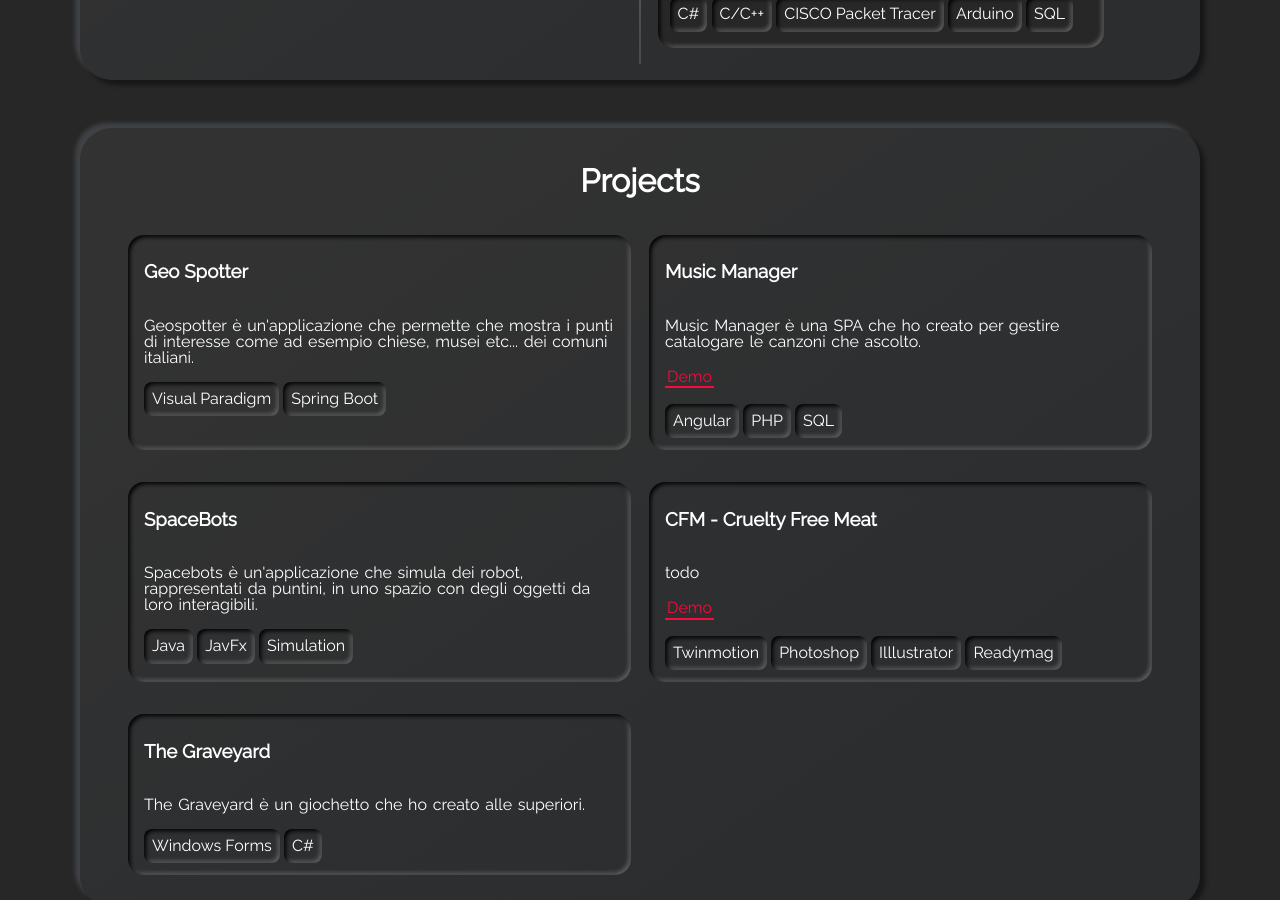
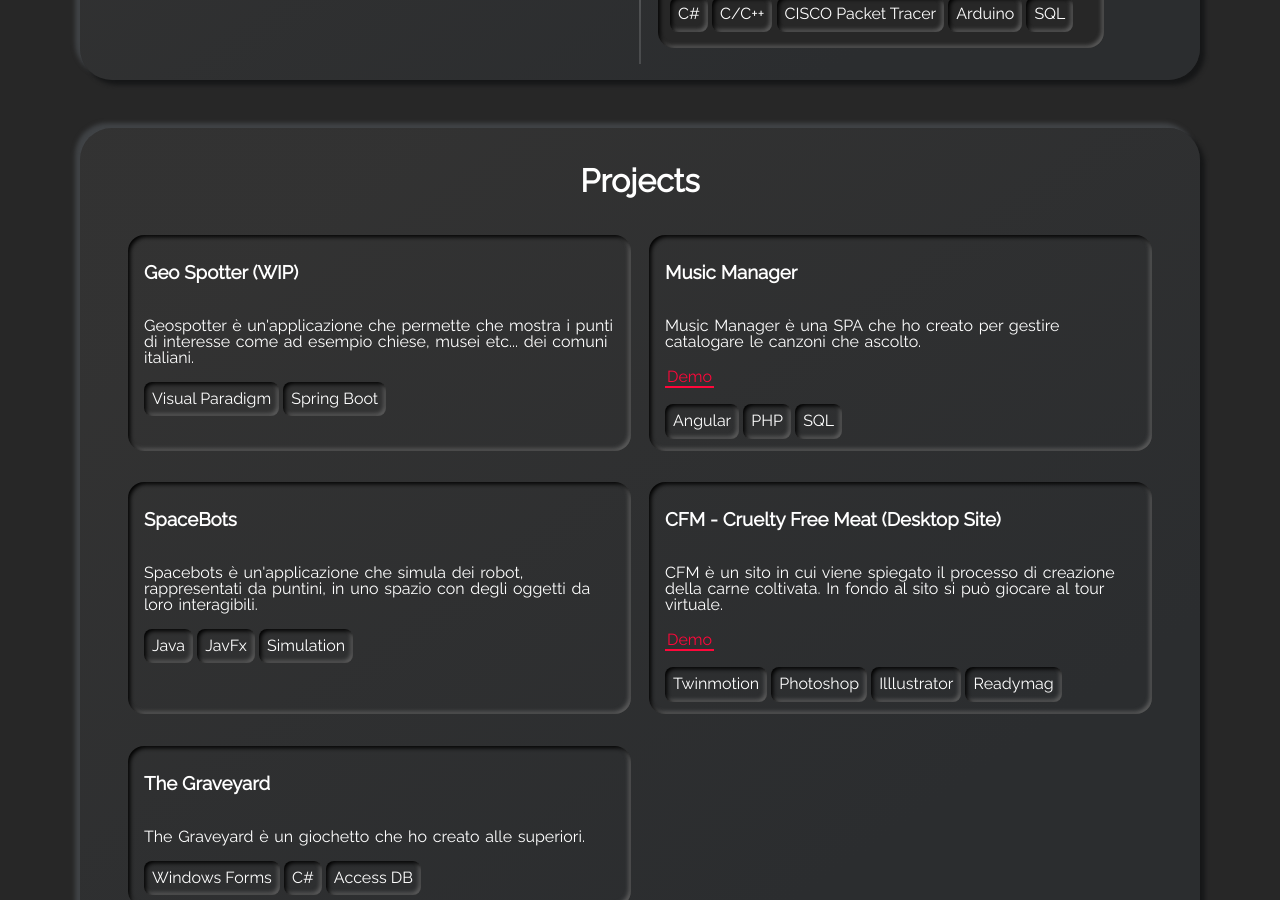
Before and after one commit to PettingStrings/pettingstrings.github.io, a Jekyll site: the page built from index.html, in a window 1280 px wide and 900 px high, scrolled down 1968 px. Built offline with Jekyll 4.4.1, drawn with Linux system fonts in a browser that asks for light colours.

Commit message:
Update site

```diff
--- a/_config.yml
+++ b/_config.yml
@@ -14,7 +14,7 @@
 username: Paduraru Danut Razvan
 # typing_text: This will be typed before 'scroll down for more'.
 # > set this to your job title, e.g. Fullstack Developer
-typing_text: Developer
+typing_text: developer
 # email: Your E-Mail address for the email button.
 email: danutrazvan.paduraru@gmail.com
 
--- a/_data/projects.yml
+++ b/_data/projects.yml
@@ -13,9 +13,9 @@
 #     - tag: AngularJS
 #     - tag: Node
 
- - name: Geo Spotter
+ - name: Geo Spotter (WIP)
    descr: "Geospotter è un'applicazione che permette che mostra i punti di interesse come ad esempio chiese, musei etc... dei comuni italiani."
-   github: https://github.com/SPAFAMAT/geo_spotter
+   github: https://github.com/alessandrofrontini/FrontiniLacchePaduraruIDS
    tags:
      - tag: Visual Paradigm
      - tag: Spring Boot
@@ -36,8 +36,8 @@
      - tag: JavFx
      - tag: Simulation
 
- - name: CFM - Cruelty Free Meat
-   descr: "todo"
+ - name: CFM - Cruelty Free Meat (Desktop Site)
+   descr: "CFM è un sito in cui viene spiegato il processo di creazione della carne coltivata. In fondo al sito si può giocare al tour virtuale."
    demo: https://readymag.com/u3104319915/4313079/
    tags:
      - tag: Twinmotion
@@ -51,3 +51,4 @@
    tags:
      - tag: Windows Forms
      - tag: C#
+     - tag: Access DB
```
Also changed, not shown: gulpfile.js (+17 -1 lines), README.md.
